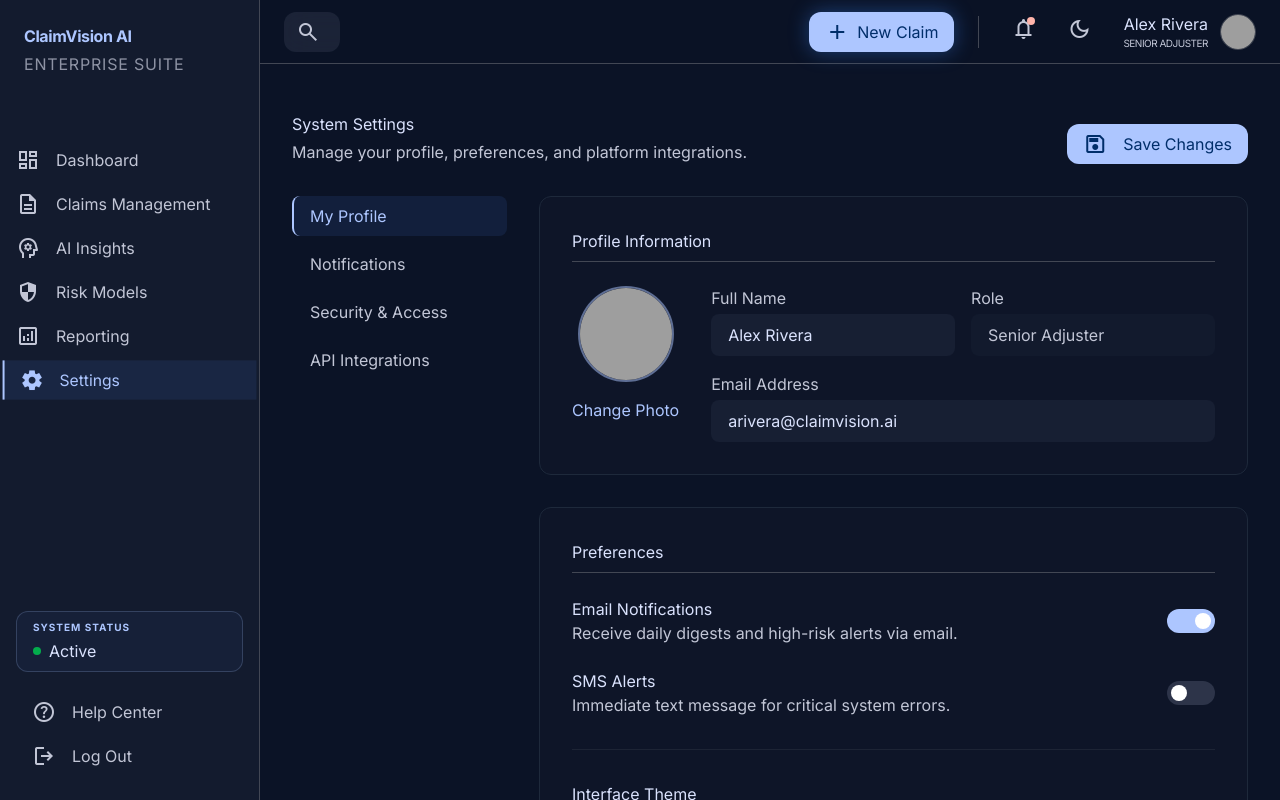
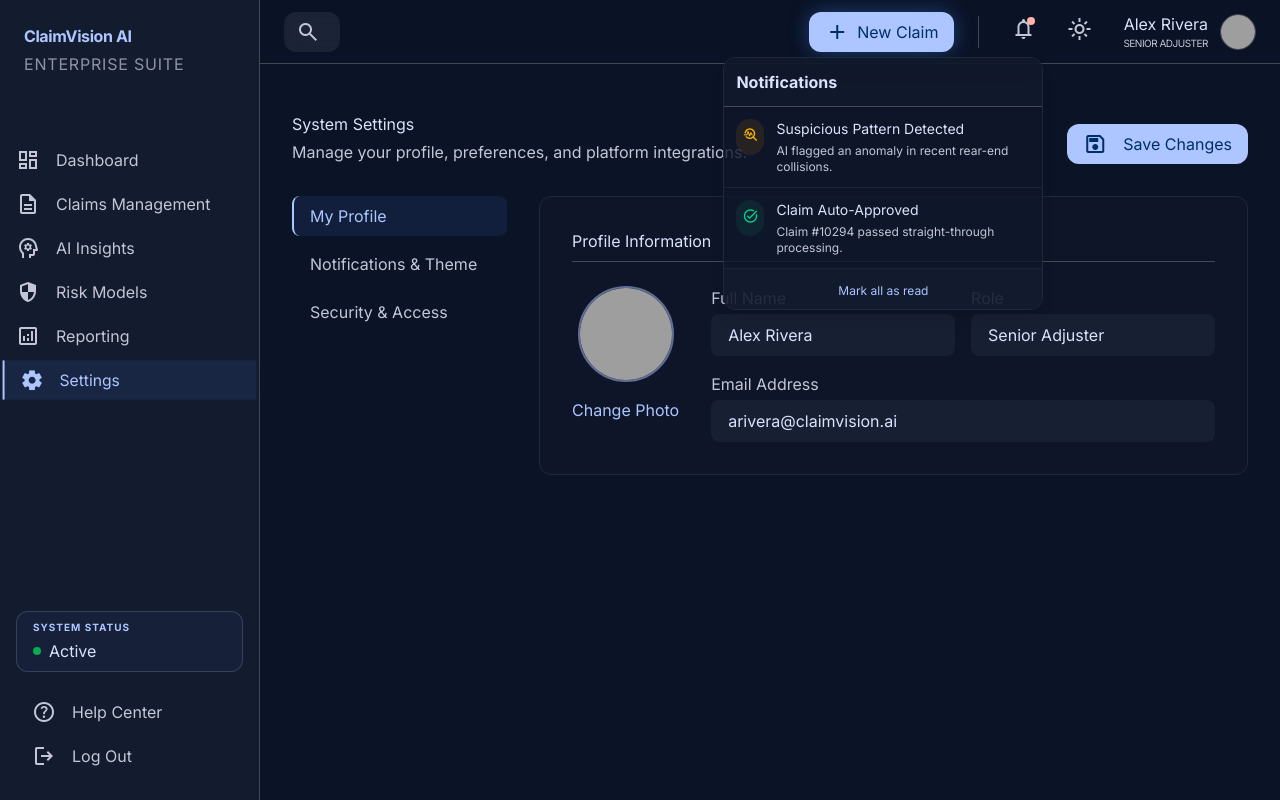
Before and after one commit to MehtaNandini/claimvision-ai, a React (Vite) app in the folder frontend/: page /settings in a window 1280 px wide. Both pictures are taken after a click on the button "notifications". Built offline with nearby package versions, Linux system fonts and the light colour scheme; no server answers; grey boxes are pictures that could not be loaded.

Commit message:
feat: implement notification dropdown, theme toggle functionality, and enhanced settings page UI

```diff
--- a/frontend/src/components/Layout.tsx
+++ b/frontend/src/components/Layout.tsx
@@ -1,3 +1,4 @@
+import { useState } from 'react';
 import type { ReactNode } from 'react';
 import { Link, useLocation } from 'react-router-dom';
 
@@ -7,6 +8,17 @@ interface LayoutProps {
 
 export default function Layout({ children }: LayoutProps) {
   const location = useLocation();
+  const [isNotificationOpen, setIsNotificationOpen] = useState(false);
+  const [isDarkTheme, setIsDarkTheme] = useState(true);
+
+  const toggleTheme = () => {
+    setIsDarkTheme(!isDarkTheme);
+    if (isDarkTheme) {
+      document.body.classList.add('light-theme');
+    } else {
+      document.body.classList.remove('light-theme');
+    }
+  };
 
   const navItems = [
     { path: '/', icon: 'dashboard', label: 'Dashboard' },
@@ -79,7 +91,7 @@ export default function Layout({ children }: LayoutProps) {
             </div>
           </div>
 
-          <div className="flex items-center gap-md">
+          <div className="flex items-center gap-md relative">
             {location.pathname !== '/claims/new' && (
               <Link
                 to="/claims/new"
@@ -90,12 +102,55 @@ export default function Layout({ children }: LayoutProps) {
               </Link>
             )}
             <div className="h-8 w-px bg-outline-variant mx-2"></div>
-            <button className="p-2 text-on-surface-variant hover:bg-surface-variant/20 rounded-xl transition-all relative">
-              <span className="material-symbols-outlined">notifications</span>
-              <span className="absolute top-2 right-2 w-2 h-2 bg-error rounded-full"></span>
-            </button>
-            <button className="p-2 text-on-surface-variant hover:bg-surface-variant/20 rounded-xl transition-all">
-              <span className="material-symbols-outlined">dark_mode</span>
+
+            {/* Notification Dropdown */}
+            <div className="relative">
+              <button
+                onClick={() => setIsNotificationOpen(!isNotificationOpen)}
+                className="p-2 text-on-surface-variant hover:bg-surface-variant/20 rounded-xl transition-all relative"
+              >
+                <span className="material-symbols-outlined">notifications</span>
+                <span className="absolute top-2 right-2 w-2 h-2 bg-error rounded-full"></span>
+              </button>
+
+              {isNotificationOpen && (
+                <div className="absolute top-12 right-0 w-80 glass-panel rounded-xl shadow-lg border border-outline-variant z-50 animate-fade-in overflow-hidden">
+                  <div className="p-3 border-b border-outline-variant bg-surface-container-low/50">
+                    <h4 className="font-title-sm text-on-surface font-bold">Notifications</h4>
+                  </div>
+                  <div className="flex flex-col max-h-[300px] overflow-y-auto">
+                    <Link to="/insights" onClick={() => setIsNotificationOpen(false)} className="p-3 border-b border-outline-variant/30 hover:bg-surface-container-highest/50 transition-colors flex items-start gap-3">
+                      <div className="p-1.5 bg-amber-500/10 text-amber-400 rounded-full shrink-0">
+                        <span className="material-symbols-outlined !text-[16px]">troubleshoot</span>
+                      </div>
+                      <div>
+                        <p className="font-label-md text-sm text-on-surface">Suspicious Pattern Detected</p>
+                        <p className="text-xs text-on-surface-variant mt-1">AI flagged an anomaly in recent rear-end collisions.</p>
+                      </div>
+                    </Link>
+                    <Link to="/claims/10294" onClick={() => setIsNotificationOpen(false)} className="p-3 border-b border-outline-variant/30 hover:bg-surface-container-highest/50 transition-colors flex items-start gap-3">
+                      <div className="p-1.5 bg-emerald-500/10 text-emerald-400 rounded-full shrink-0">
+                        <span className="material-symbols-outlined !text-[16px]">task_alt</span>
+                      </div>
+                      <div>
+                        <p className="font-label-md text-sm text-on-surface">Claim Auto-Approved</p>
+                        <p className="text-xs text-on-surface-variant mt-1">Claim #10294 passed straight-through processing.</p>
+                      </div>
+                    </Link>
+                  </div>
+                  <div className="p-2 text-center bg-surface-container/50">
+                    <button className="text-primary text-xs font-label-md hover:underline">Mark all as read</button>
+                  </div>
+                </div>
+              )}
+            </div>
+
+            {/* Theme Toggle */}
+            <button
+              onClick={toggleTheme}
+              className="p-2 text-on-surface-variant hover:bg-surface-variant/20 rounded-xl transition-all"
+            >
+              <span className="material-symbols-outlined">{isDarkTheme ? 'light_mode' : 'dark_mode'}</span>
             </button>
 
             <div className="flex items-center gap-3 pl-2">
--- a/frontend/src/pages/Settings.tsx
+++ b/frontend/src/pages/Settings.tsx
@@ -1,9 +1,43 @@
-import React, { useState } from 'react';
+import React, { useState, useEffect } from 'react';
 
 export default function Settings() {
+  const [activeTab, setActiveTab] = useState('profile');
   const [emailNotifications, setEmailNotifications] = useState(true);
   const [smsAlerts, setSmsAlerts] = useState(false);
   const [theme, setTheme] = useState('dark');
+  const [isSaving, setIsSaving] = useState(false);
+  const [saveSuccess, setSaveSuccess] = useState(false);
+
+  // Apply theme to document
+  useEffect(() => {
+    if (theme === 'light') {
+      document.body.classList.add('light-theme');
+    } else {
+      document.body.classList.remove('light-theme');
+    }
+  }, [theme]);
+
+  // Profile State
+  const [profile, setProfile] = useState({
+    name: 'Alex Rivera',
+    role: 'Senior Adjuster',
+    email: 'arivera@claimvision.ai'
+  });
+
+  const handleSave = () => {
+    setIsSaving(true);
+    setSaveSuccess(false);
+    // Simulate API call
+    setTimeout(() => {
+      setIsSaving(false);
+      setSaveSuccess(true);
+      setTimeout(() => setSaveSuccess(false), 3000);
+    }, 800);
+  };
+
+  const handleProfileChange = (e: React.ChangeEvent<HTMLInputElement>) => {
+    setProfile({ ...profile, [e.target.name]: e.target.value });
+  };
 
   return (
     <div className="flex-1 overflow-y-auto custom-scrollbar pt-4 bg-background">
@@ -15,9 +49,19 @@ export default function Settings() {
             <p className="font-body-md text-body-md text-on-surface-variant mt-xs">Manage your profile, preferences, and platform integrations.</p>
           </div>
           <div className="flex gap-sm">
-            <button className="px-md py-sm bg-primary text-on-primary rounded-xl flex items-center gap-md hover:opacity-90 transition-opacity font-label-md">
-              <span className="material-symbols-outlined text-[18px]">save</span>
-              Save Changes
+            <button
+              onClick={handleSave}
+              disabled={isSaving}
+              className={`px-md py-sm rounded-xl flex items-center gap-md transition-all font-label-md ${
+                saveSuccess
+                  ? 'bg-emerald-500/20 text-emerald-400 border border-emerald-500/50'
+                  : 'bg-primary text-on-primary hover:opacity-90'
+              }`}
+            >
+              <span className={`material-symbols-outlined text-[18px] ${isSaving ? 'animate-spin' : ''}`}>
+                {isSaving ? 'autorenew' : saveSuccess ? 'check' : 'save'}
+              </span>
+              {isSaving ? 'Saving...' : saveSuccess ? 'Saved!' : 'Save Changes'}
             </button>
           </div>
         </div>
@@ -25,24 +69,43 @@ export default function Settings() {
         <div className="grid grid-cols-1 lg:grid-cols-12 gap-xl">
           {/* Settings Sidebar */}
           <div className="lg:col-span-3 flex flex-col gap-sm">
-            <button className="text-left px-md py-sm bg-primary-container/10 text-primary font-title-md rounded-lg border-l-2 border-primary">
+            <button
+              onClick={() => setActiveTab('profile')}
+              className={`text-left px-md py-sm font-title-md rounded-lg border-l-2 transition-colors ${
+                activeTab === 'profile'
+                  ? 'bg-primary-container/10 text-primary border-primary'
+                  : 'text-on-surface-variant hover:bg-surface-container-highest border-transparent'
+              }`}
+            >
               My Profile
             </button>
-            <button className="text-left px-md py-sm text-on-surface-variant hover:bg-surface-container-highest transition-colors font-title-md rounded-lg border-l-2 border-transparent">
-              Notifications
+            <button
+              onClick={() => setActiveTab('notifications')}
+              className={`text-left px-md py-sm font-title-md rounded-lg border-l-2 transition-colors ${
+                activeTab === 'notifications'
+                  ? 'bg-primary-container/10 text-primary border-primary'
+                  : 'text-on-surface-variant hover:bg-surface-container-highest border-transparent'
+              }`}
+            >
+              Notifications & Theme
             </button>
-            <button className="text-left px-md py-sm text-on-surface-variant hover:bg-surface-container-highest transition-colors font-title-md rounded-lg border-l-2 border-transparent">
+            <button
+              onClick={() => setActiveTab('security')}
+              className={`text-left px-md py-sm font-title-md rounded-lg border-l-2 transition-colors ${
+                activeTab === 'security'
+                  ? 'bg-primary-container/10 text-primary border-primary'
+                  : 'text-on-surface-variant hover:bg-surface-container-highest border-transparent'
+              }`}
+            >
               Security & Access
-            </button>
-            <button className="text-left px-md py-sm text-on-surface-variant hover:bg-surface-container-highest transition-colors font-title-md rounded-lg border-l-2 border-transparent">
-              API Integrations
             </button>
           </div>
 
           {/* Settings Content */}
           <div className="lg:col-span-9 flex flex-col gap-xl">
-            {/* Profile Section */}
-            <div className="glass-panel rounded-xl p-xl">
+
+            {activeTab === 'profile' && (
+              <div className="glass-panel rounded-xl p-xl animate-fade-in">
                 <h3 className="font-title-lg text-title-lg border-b border-outline-variant pb-sm mb-lg">Profile Information</h3>
                 <div className="flex flex-col md:flex-row gap-xl items-start">
                   <div className="flex flex-col items-center gap-md">
@@ -51,27 +114,46 @@ export default function Settings() {
                       alt="Profile"
                       className="w-24 h-24 rounded-full object-cover border-2 border-primary/50"
                     />
-                  <button className="text-primary font-label-md hover:underline">Change Photo</button>
+                    <button className="text-primary font-label-md hover:underline" onClick={() => alert("Upload dialog would open here")}>Change Photo</button>
                   </div>
                   <div className="flex-1 grid grid-cols-1 md:grid-cols-2 gap-md w-full">
                     <div className="flex flex-col gap-1">
                       <label className="font-label-md text-on-surface-variant">Full Name</label>
-                    <input type="text" defaultValue="Alex Rivera" className="bg-surface-container rounded-lg px-4 py-2 text-body-md focus:outline-none focus:ring-1 focus:ring-primary border border-transparent focus:border-primary/50" />
+                      <input
+                        type="text"
+                        name="name"
+                        value={profile.name}
+                        onChange={handleProfileChange}
+                        className="bg-surface-container rounded-lg px-4 py-2 text-body-md focus:outline-none focus:ring-1 focus:ring-primary border border-transparent focus:border-primary/50 transition-colors"
+                      />
                     </div>
                     <div className="flex flex-col gap-1">
                       <label className="font-label-md text-on-surface-variant">Role</label>
-                    <input type="text" defaultValue="Senior Adjuster" disabled className="bg-surface-container/50 rounded-lg px-4 py-2 text-body-md text-on-surface-variant cursor-not-allowed border border-transparent" />
+                      <input
+                        type="text"
+                        name="role"
+                        value={profile.role}
+                        onChange={handleProfileChange}
+                        className="bg-surface-container rounded-lg px-4 py-2 text-body-md focus:outline-none focus:ring-1 focus:ring-primary border border-transparent focus:border-primary/50 transition-colors"
+                      />
                     </div>
                     <div className="flex flex-col gap-1 md:col-span-2">
                       <label className="font-label-md text-on-surface-variant">Email Address</label>
-                    <input type="email" defaultValue="arivera@claimvision.ai" className="bg-surface-container rounded-lg px-4 py-2 text-body-md focus:outline-none focus:ring-1 focus:ring-primary border border-transparent focus:border-primary/50" />
+                      <input
+                        type="email"
+                        name="email"
+                        value={profile.email}
+                        onChange={handleProfileChange}
+                        className="bg-surface-container rounded-lg px-4 py-2 text-body-md focus:outline-none focus:ring-1 focus:ring-primary border border-transparent focus:border-primary/50 transition-colors"
+                      />
                     </div>
                   </div>
                 </div>
               </div>
+            )}
 
-            {/* Preferences Section */}
-            <div className="glass-panel rounded-xl p-xl">
+            {activeTab === 'notifications' && (
+              <div className="glass-panel rounded-xl p-xl animate-fade-in">
                 <h3 className="font-title-lg text-title-lg border-b border-outline-variant pb-sm mb-lg">Preferences</h3>
                 <div className="flex flex-col gap-lg">
                   <div className="flex items-center justify-between">
@@ -107,23 +189,51 @@ export default function Settings() {
                     <div className="flex gap-md">
                       <button
                         onClick={() => setTheme('dark')}
-                      className={`px-4 py-2 rounded-lg font-label-md border ${theme === 'dark' ? 'border-primary bg-primary/10 text-primary' : 'border-outline-variant text-on-surface-variant hover:bg-surface-container'}`}
+                        className={`px-4 py-2 rounded-lg font-label-md border transition-all ${theme === 'dark' ? 'border-primary bg-primary/10 text-primary' : 'border-outline-variant text-on-surface-variant hover:bg-surface-container'}`}
                       >
                         Dark Theme
                       </button>
                       <button
                         onClick={() => setTheme('light')}
-                      className={`px-4 py-2 rounded-lg font-label-md border ${theme === 'light' ? 'border-primary bg-primary/10 text-primary' : 'border-outline-variant text-on-surface-variant hover:bg-surface-container'}`}
+                        className={`px-4 py-2 rounded-lg font-label-md border transition-all ${theme === 'light' ? 'border-primary bg-primary/10 text-primary' : 'border-outline-variant text-on-surface-variant hover:bg-surface-container'}`}
                       >
                         Light Theme
                       </button>
                       <button
                         onClick={() => setTheme('system')}
-                      className={`px-4 py-2 rounded-lg font-label-md border ${theme === 'system' ? 'border-primary bg-primary/10 text-primary' : 'border-outline-variant text-on-surface-variant hover:bg-surface-container'}`}
+                        className={`px-4 py-2 rounded-lg font-label-md border transition-all ${theme === 'system' ? 'border-primary bg-primary/10 text-primary' : 'border-outline-variant text-on-surface-variant hover:bg-surface-container'}`}
                       >
                         System Match
                       </button>
                     </div>
+                  </div>
+                </div>
+              </div>
+            )}
+
+            {activeTab === 'security' && (
+              <div className="animate-fade-in flex flex-col gap-xl">
+                <div className="glass-panel rounded-xl p-xl">
+                  <h3 className="font-title-lg text-title-lg border-b border-outline-variant pb-sm mb-lg">Access Management</h3>
+                  <div className="flex flex-col gap-md">
+                    <div className="flex items-center justify-between">
+                      <div>
+                        <h4 className="font-title-md text-on-surface">Password</h4>
+                        <p className="text-body-sm text-on-surface-variant">Last changed 90 days ago.</p>
+                      </div>
+                      <button className="px-md py-sm bg-surface-container hover:bg-surface-container-highest transition-colors rounded-lg font-label-md text-primary border border-primary/30">
+                        Update Password
+                      </button>
+                    </div>
+                    <div className="h-px bg-outline-variant/30 my-1"></div>
+                    <div className="flex items-center justify-between">
+                      <div>
+                        <h4 className="font-title-md text-on-surface">Two-Factor Authentication</h4>
+                        <p className="text-body-sm text-on-surface-variant">Protect your account with an extra layer of security.</p>
+                      </div>
+                      <button className="px-md py-sm bg-primary text-on-primary hover:opacity-90 transition-colors rounded-lg font-label-md">
+                        Enable 2FA
+                      </button>
                     </div>
                   </div>
                 </div>
@@ -132,10 +242,20 @@ export default function Settings() {
                 <div className="border border-error/30 bg-error/5 rounded-xl p-xl">
                   <h3 className="font-title-lg text-error mb-sm">Danger Zone</h3>
                   <p className="text-body-sm text-on-surface-variant mb-md">Permanently delete your account or wipe active session data.</p>
-              <button className="px-md py-sm border border-error text-error hover:bg-error hover:text-white transition-colors rounded-lg font-label-md">
+                  <button
+                    onClick={() => {
+                      if (window.confirm('Are you sure you want to deactivate your account? This action cannot be undone.')) {
+                        alert('Account deactivation initiated.');
+                      }
+                    }}
+                    className="px-md py-sm border border-error text-error hover:bg-error hover:text-white transition-colors rounded-lg font-label-md"
+                  >
                     Deactivate Account
                   </button>
                 </div>
+              </div>
+            )}
+
           </div>
         </div>
       </div>
```
Also changed, not shown: frontend/src/index.css (+17 -0 lines). Lines whose indentation alone changed are shown as unchanged.
